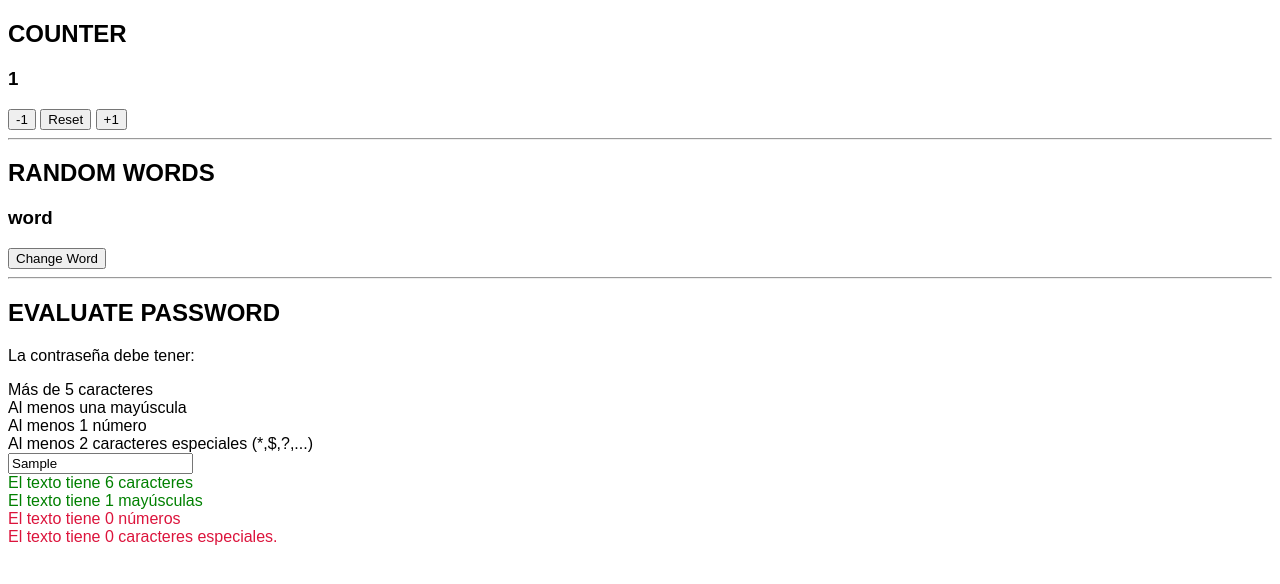
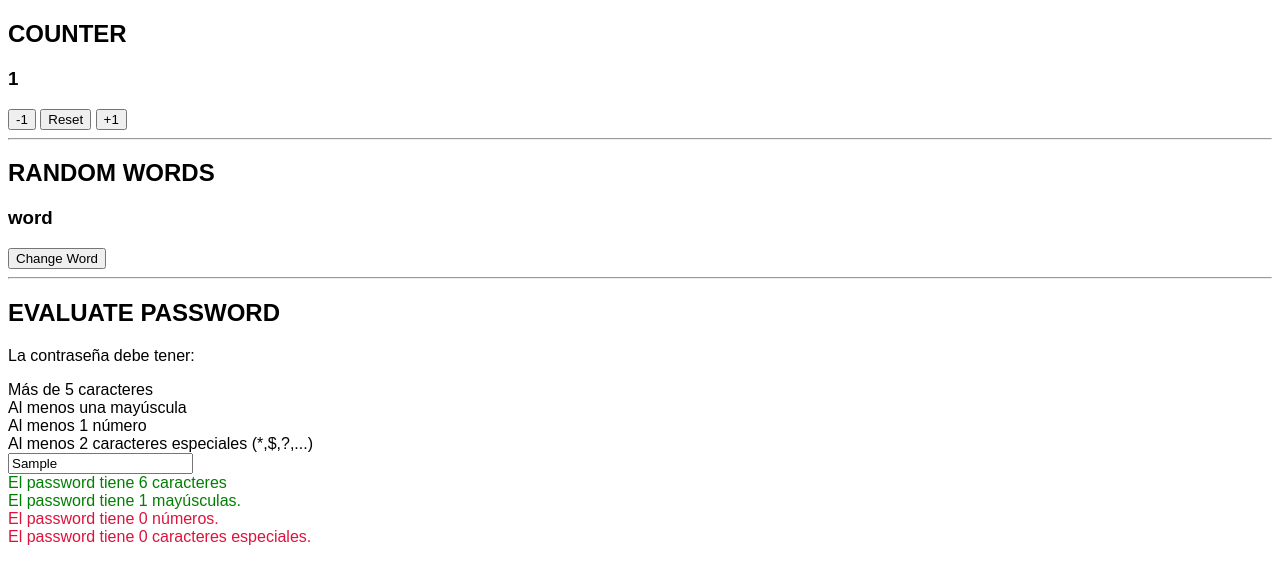
Before and after one commit to DorianTrazos/repaso-js, a plain HTML site: page index.html in a window 1280 px wide. Both pictures are taken after typing "Sample" into the empty fields and a click on the button "+1". Drawn offline with Linux system fonts and the light colour scheme.

Commit message:
Add files via upload

```diff
--- a/css/styles.css
+++ b/css/styles.css
@@ -28,7 +28,7 @@ body {
 }
 
 :root {
-  --color: black;
+  --color: ;
 }
 
 .ok {
--- a/js/scripts.js
+++ b/js/scripts.js
@@ -3,9 +3,10 @@ const buttonsElement = document.getElementById('buttons');
 const resetButtonElement = document.getElementById('reset-button');
 const inputPasswordElement = document.getElementById('input-password');
 const listElement = document.getElementById('list');
+const rootStyles = document.documentElement.style;
 
 const numbers = '123567890';
-const uppercase = 'ABCDEFGHIJKLMNOPQRSTUVWXYZ';
+const uppercaseCharacters = 'ABCDEFGHIJKLMNOPQRSTUVWXYZ';
 const specialCharacters = '!@#$%^&*()-_=+[]{}|;:,.<>?';
 
 const words = [
@@ -73,7 +74,56 @@ const changeWord = () => {
   randomWordElement.textContent = words[randomNumber];
 };
 
-const getAmountOfSpecialCharactersInPassword = password => {
+const changeTextColor = (value, minValue, element) => {
+  if (value > minValue) {
+    element.classList.add('ok');
+  } else {
+    element.classList.add('error');
+  }
+};
+
+const getPasswordLength = password => {
+  const charactersLength = document.createElement('li');
+  charactersLength.textContent = `El password tiene ${password.length} caracteres`;
+
+  changeTextColor(password.length, 5, charactersLength);
+
+  return charactersLength;
+};
+
+const getAmountUppercase = password => {
+  let amountOfUppercase = 0;
+  for (const character of password) {
+    if (uppercaseCharacters.includes(character)) {
+      amountOfUppercase++;
+    }
+  }
+
+  const uppercaseText = document.createElement('li');
+  uppercaseText.textContent = `El password tiene ${amountOfUppercase} mayúsculas.`;
+
+  changeTextColor(amountOfUppercase, 0, uppercaseText);
+
+  return uppercaseText;
+};
+
+const getAmountNumbers = password => {
+  let amountOfNumbers = 0;
+  for (const character of password) {
+    if (numbers.includes(character)) {
+      amountOfNumbers++;
+    }
+  }
+
+  const numbersText = document.createElement('li');
+  numbersText.textContent = `El password tiene ${amountOfNumbers} números.`;
+
+  changeTextColor(amountOfNumbers, 0, numbersText);
+
+  return numbersText;
+};
+
+const getAmountSpecialCharacters = password => {
   let amountOfSpecialCharacters = 0;
   for (const character of password) {
     if (specialCharacters.includes(character)) {
@@ -81,93 +131,29 @@ const getAmountOfSpecialCharactersInPassword = password => {
     }
   }
 
-  return amountOfSpecialCharacters;
-};
+  const specialCharactersText = document.createElement('li');
+  specialCharactersText.textContent = `El password tiene ${amountOfSpecialCharacters} caracteres especiales.`;
 
-const getAmountOfUppercaseInPassword = password => {
-  let amountOfUppercase = 0;
-  for (const character of password) {
-    if (uppercase.includes(character)) {
-      amountOfUppercase++;
-    }
-  }
+  changeTextColor(amountOfSpecialCharacters, 1, specialCharactersText);
 
-  return amountOfUppercase;
-};
-
-const getAmountOfNumbersInPassword = password => {
-  let amountOfNumbers = 0;
-  for (const character of password) {
-    if (numbers.includes(character)) {
-      amountOfNumbers++;
-    }
-  }
-
-  return amountOfNumbers;
-};
-
-const areNumbersInPassword = password => {
-  return password.split('').some(character => numbers.includes(character));
+  return specialCharactersText;
 };
 
 const printPasswordInfo = password => {
-  const amountOfNumbers = getAmountOfNumbersInPassword(password);
-  const amountOfUppercase = getAmountOfUppercaseInPassword(password);
-  const amountOfSpecialCharacters = getAmountOfSpecialCharactersInPassword(password);
+  const fragment = document.createDocumentFragment();
+  const passwordLengthText = getPasswordLength(password);
+  const amountUppercaseText = getAmountUppercase(password);
+  const amountNumbersText = getAmountNumbers(password);
+  const amountSpecialCharactersText = getAmountSpecialCharacters(password);
 
-  const fragment = document.createDocumentFragment();
-
-  const newCharactersLength = document.createElement('li');
-  newCharactersLength.textContent = `El texto tiene ${password.length} caracteres`;
-
-  if (password.length > 5) {
-    newCharactersLength.classList.remove('error');
-    newCharactersLength.classList.add('ok');
-  } else {
-    newCharactersLength.classList.remove('ok');
-    newCharactersLength.classList.add('error');
-  }
-  const newAmountOfNumbers = document.createElement('li');
-  newAmountOfNumbers.textContent = `El texto tiene ${amountOfNumbers} números`;
-
-  if (amountOfNumbers > 0) {
-    newAmountOfNumbers.classList.remove('error');
-    newAmountOfNumbers.classList.add('ok');
-  } else {
-    newAmountOfNumbers.classList.remove('ok');
-    newAmountOfNumbers.classList.add('error');
-  }
-
-  const numberOfUppercase = document.createElement('li');
-  numberOfUppercase.textContent = `El texto tiene ${amountOfUppercase} mayúsculas`;
-
-  if (amountOfUppercase > 0) {
-    numberOfUppercase.classList.remove('error');
-    numberOfUppercase.classList.add('ok');
-  } else {
-    numberOfUppercase.classList.remove('ok');
-    numberOfUppercase.classList.add('error');
-  }
-
-  const numberOfSpecialCharacters = document.createElement('li');
-  numberOfSpecialCharacters.textContent = `El texto tiene ${amountOfSpecialCharacters} caracteres especiales.`;
-
-  if (amountOfSpecialCharacters > 1) {
-    numberOfSpecialCharacters.classList.remove('error');
-    numberOfSpecialCharacters.classList.add('ok');
-  } else {
-    numberOfSpecialCharacters.classList.remove('ok');
-    numberOfSpecialCharacters.classList.add('error');
-  }
-
-  fragment.append(newCharactersLength, numberOfUppercase, newAmountOfNumbers, numberOfSpecialCharacters);
+  fragment.append(passwordLengthText, amountUppercaseText, amountNumbersText, amountSpecialCharactersText);
 
   listElement.textContent = '';
   listElement.append(fragment);
 };
 
-const getUserPassword = event => {
-  const userPassword = event.target.value;
+const getUserPassword = () => {
+  const userPassword = inputPasswordElement.value;
   printPasswordInfo(userPassword);
 };
 
```
Also changed, not shown: index.html (line endings or trailing spaces).
